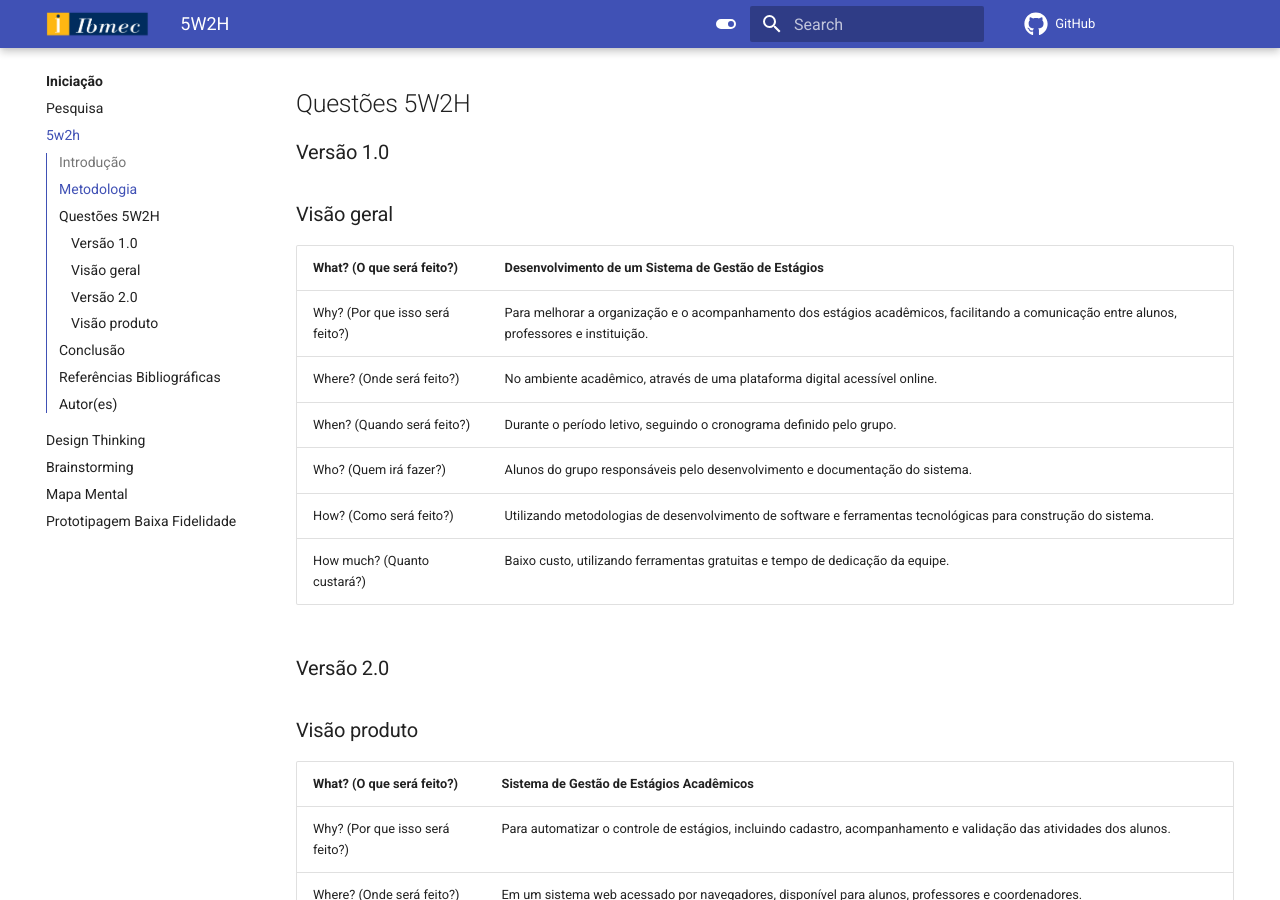
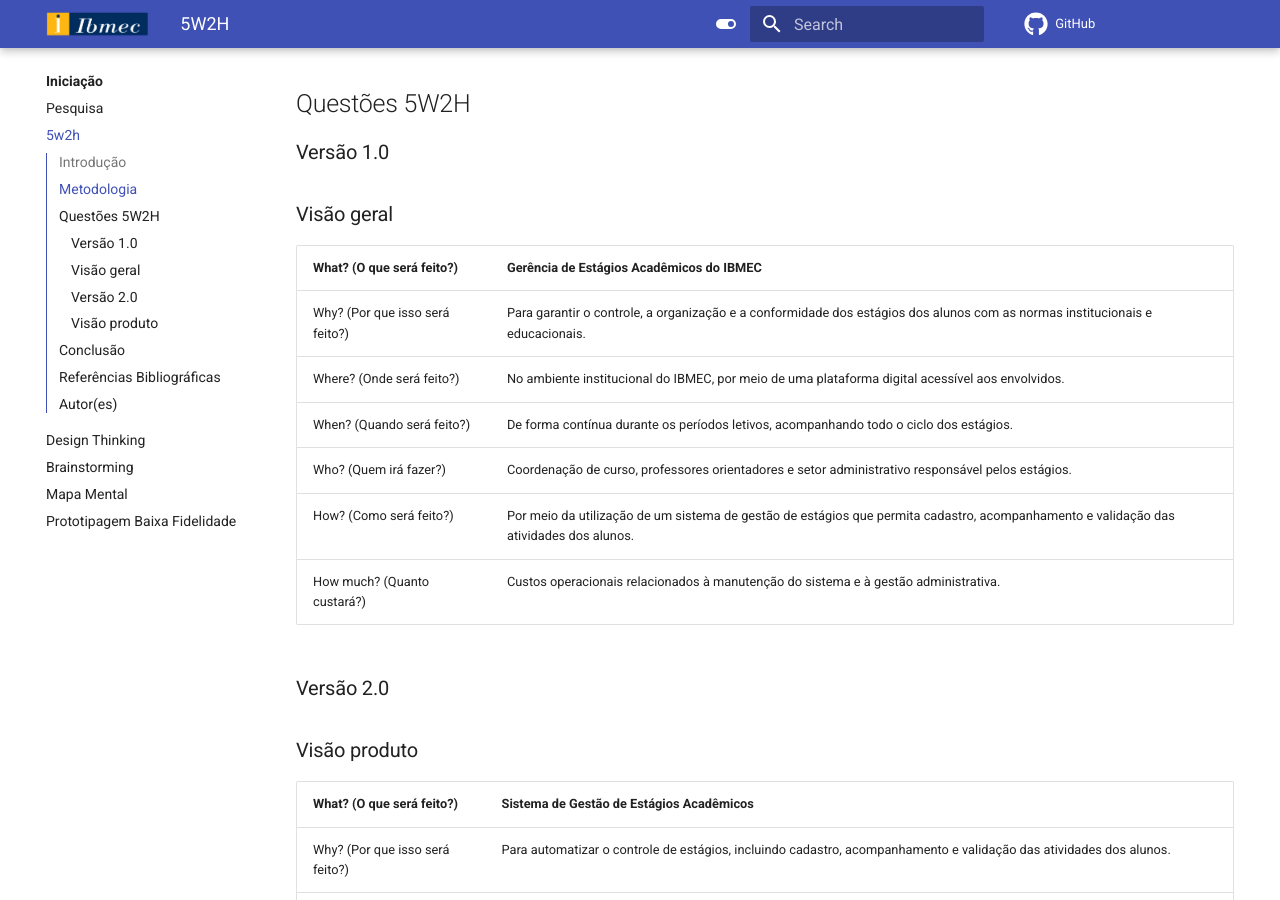
Before and after one commit to Projetos-de-Extensao/PBE_26.1_8001_II, an MkDocs documentation site: the page built from docs/Iniciacao/5w2h.md, in a window 1280 px wide and 900 px high, scrolled down 543 px. Built offline with MkDocs 1.6.1 and Material for MkDocs 9.7.7, drawn with Linux system fonts in a browser that asks for light colours; comment, search, counter and statistics services are not loaded.

Commit message:
5w2h atualizado

```diff
--- a/docs/Iniciacao/5w2h.md
+++ b/docs/Iniciacao/5w2h.md
@@ -22,14 +22,15 @@ title: 5W2H
 
 ### Visão geral
 
-| What? (O que será feito?)       | **Desenvolvimento de um Sistema de Gestão de Estágios**                                                                                    |
-| ------------------------------- | ------------------------------------------------------------------------------------------------------------------------------------------ |
-| Why? (Por que isso será feito?) | Para melhorar a organização e o acompanhamento dos estágios acadêmicos, facilitando a comunicação entre alunos, professores e instituição. |
-| Where? (Onde será feito?)       | No ambiente acadêmico, através de uma plataforma digital acessível online.                                                                 |
-| When? (Quando será feito?)      | Durante o período letivo, seguindo o cronograma definido pelo grupo.                                                                       |
-| Who? (Quem irá fazer?)          | Alunos do grupo responsáveis pelo desenvolvimento e documentação do sistema.                                                               |
-| How? (Como será feito?)         | Utilizando metodologias de desenvolvimento de software e ferramentas tecnológicas para construção do sistema.                              |
-| How much? (Quanto custará?)     | Baixo custo, utilizando ferramentas gratuitas e tempo de dedicação da equipe.                                                              |
+| What? (O que será feito?)       | **Gerência de Estágios Acadêmicos do IBMEC**                                                                                           |
+| ------------------------------- | -------------------------------------------------------------------------------------------------------------------------------------- |
+| Why? (Por que isso será feito?) | Para garantir o controle, a organização e a conformidade dos estágios dos alunos com as normas institucionais e educacionais.          |
+| Where? (Onde será feito?)       | No ambiente institucional do IBMEC, por meio de uma plataforma digital acessível aos envolvidos.                                       |
+| When? (Quando será feito?)      | De forma contínua durante os períodos letivos, acompanhando todo o ciclo dos estágios.                                                 |
+| Who? (Quem irá fazer?)          | Coordenação de curso, professores orientadores e setor administrativo responsável pelos estágios.                                      |
+| How? (Como será feito?)         | Por meio da utilização de um sistema de gestão de estágios que permita cadastro, acompanhamento e validação das atividades dos alunos. |
+| How much? (Quanto custará?)     | Custos operacionais relacionados à manutenção do sistema e à gestão administrativa.                                                    |
+
 
 
 
```
